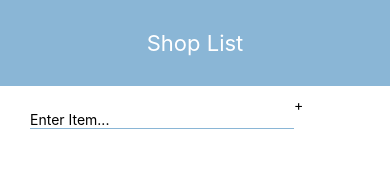
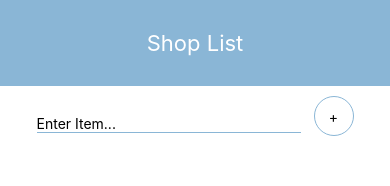
Before and after one commit to badjatya/Shop-List, a React Native app: screen / in a window 390 px wide. Shown: the top 186 px of the page. Built offline with nearby package versions, Linux system fonts and the light colour scheme.

Commit message:
Input Container component Styles

```diff
--- a/components/InputContainer.component.jsx
+++ b/components/InputContainer.component.jsx
@@ -6,7 +6,7 @@ const InputContainer = props => (
         <TextInput style={styles.textInput} placeholder="Enter Item..." />
 
         <TouchableOpacity style={styles.buttonContainer}>
-            <Text style={styles.textButton} >+</Text>
+            <Text style={styles.textButton}>+</Text>
         </TouchableOpacity>
     </View>
 )
@@ -16,13 +16,23 @@ const styles = StyleSheet.create({
         paddingHorizontal: 30,
         marginVertical: 10,
         flexDirection:"row",
-
+        alignItems:"center",
+        justifyContent:"space-around",
     },
     textInput :{
         width:"80%",
         paddingTop:15,
         borderBottomColor: "#8ab6d6",
         borderBottomWidth:1,
+    },
+    buttonContainer:{
+        width:40,
+        height:40,
+        borderRadius:40,
+        borderColor: "#8ab6d6",
+        borderWidth:1,
+        justifyContent:"center",
+        alignItems:"center"
     }
 });
 
```
